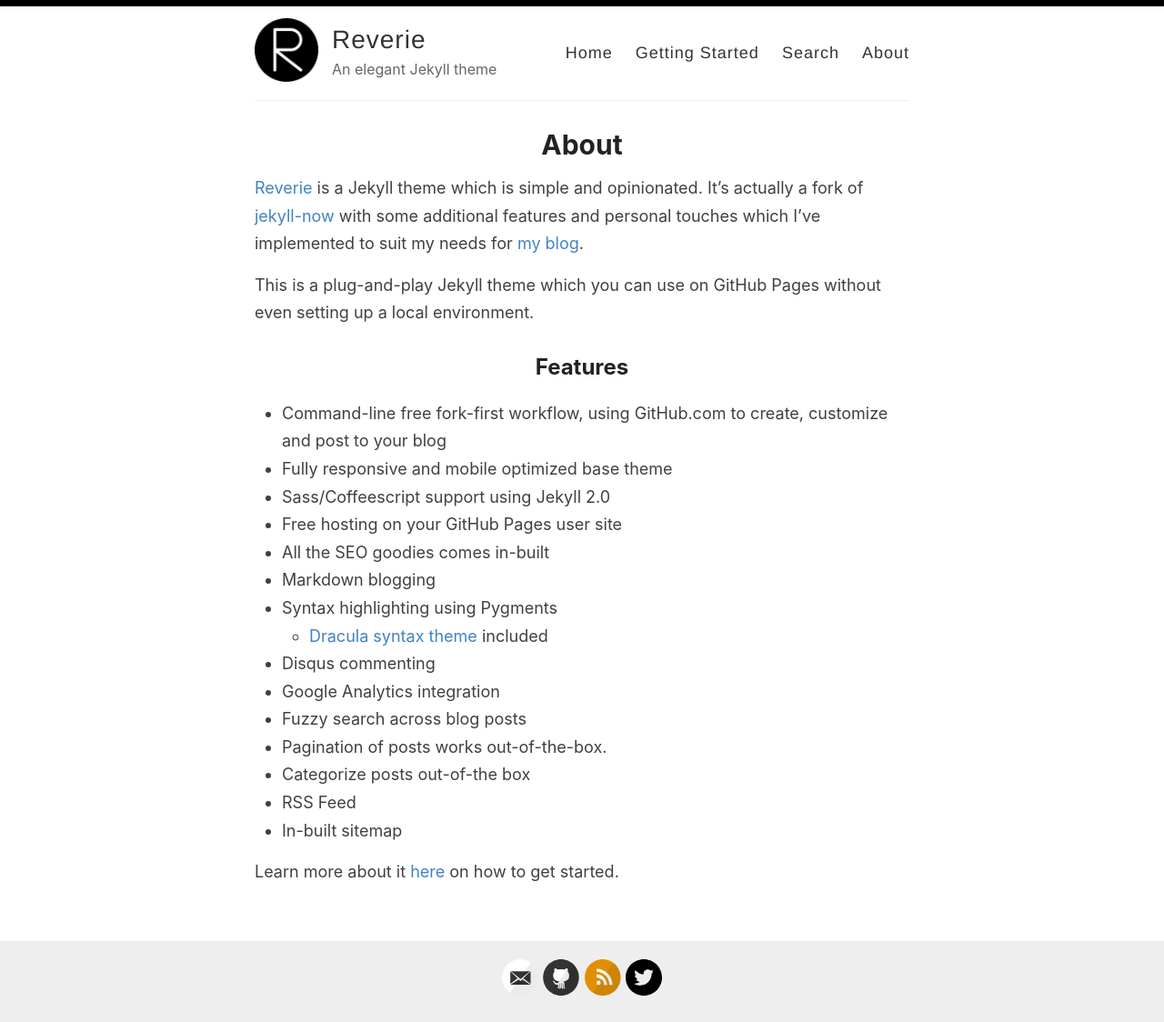
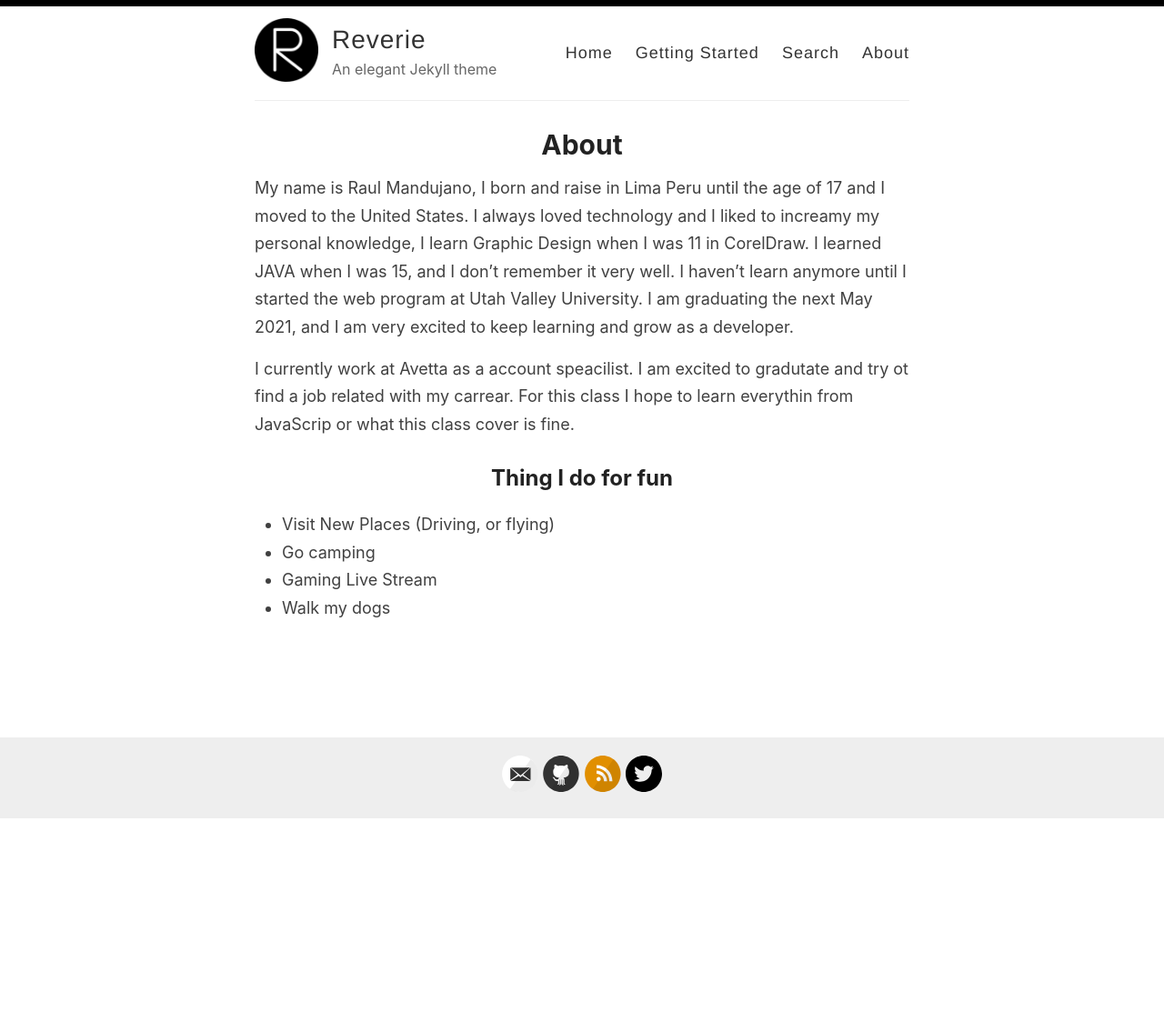
Before and after one commit to RaulMandujano/RaulPage, a Jekyll site: the page built from _pages/about.md, in a window 1280 px wide. Shown: the whole page at 91% size. Built offline with Jekyll 4.4.1, drawn with Linux system fonts in a browser that asks for light colours; after the commit the page ends 901 px from its top, so only the background shows below that.

Commit message:
Update about.md

```diff
--- a/_pages/about.md
+++ b/_pages/about.md
@@ -4,26 +4,13 @@ title: About
 permalink: /about/
 ---
 
-[Reverie](https://github.com/amitmerchant1990/reverie) is a Jekyll theme which is simple and opinionated. It's actually a fork of [jekyll-now](https://github.com/barryclark/jekyll-now) with some additional features and personal touches which I've implemented to suit my needs for [my blog](https://www.amitmerchant.com).
+My name is Raul Mandujano, I born and raise in Lima Peru until the age of 17 and I moved to the United States. I always loved technology and I liked to increamy my personal knowledge, I learn Graphic Design when I was 11 in CorelDraw. I learned JAVA when I was 15, and I don’t remember it very well. I haven’t learn anymore until I started the web program at Utah Valley University. I am graduating the next May 2021, and I am very excited to keep learning and grow as a developer.
 
-This is a plug-and-play Jekyll theme which you can use on GitHub Pages without even setting up a local environment.
+I currently work at Avetta as a account speacilist. I am excited to gradutate and try ot find a job related with my carrear. For this class I hope to learn everythin from JavaScrip or what this class cover is fine.
 
-## Features
+## Thing I do for fun
 
-- Command-line free fork-first workflow, using GitHub.com to create, customize and post to your blog
-- Fully responsive and mobile optimized base theme
-- Sass/Coffeescript support using Jekyll 2.0
-- Free hosting on your GitHub Pages user site
-- All the SEO goodies comes in-built
-- Markdown blogging
-- Syntax highlighting using Pygments
-    - [Dracula syntax theme](https://draculatheme.com/) included
-- Disqus commenting
-- Google Analytics integration
-- Fuzzy search across blog posts
-- Pagination of posts works out-of-the-box.
-- Categorize posts out-of-the box
-- RSS Feed
-- In-built sitemap
-
-Learn more about it [here](https://github.com/amitmerchant1990/reverie) on how to get started.
+- Visit New Places (Driving, or flying)
+- Go camping
+- Gaming Live Stream
+- Walk my dogs
```
